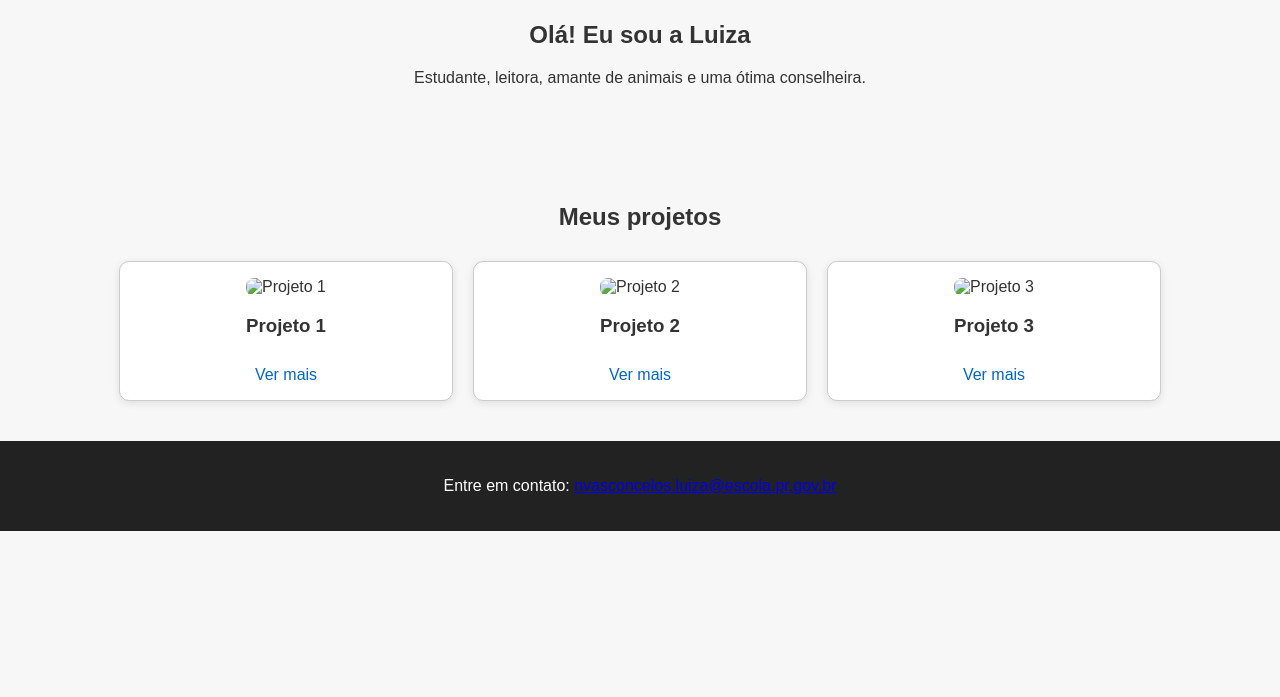
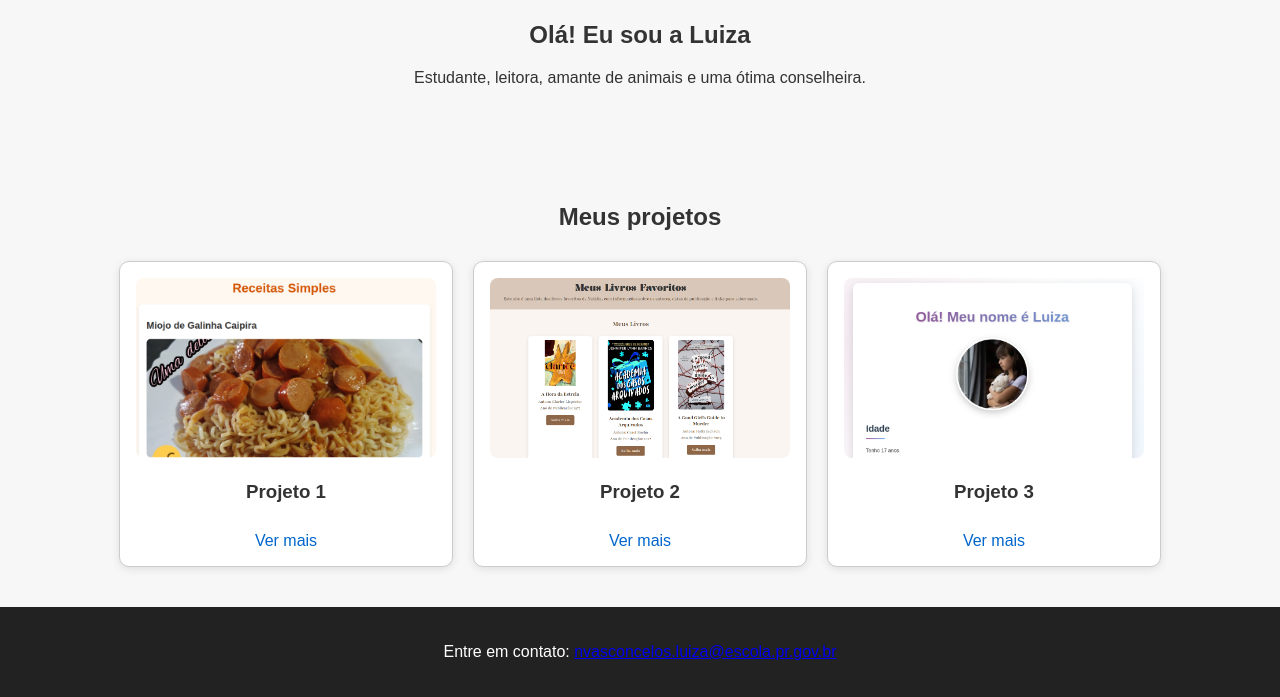
Before and after one commit to luizita2008/github.io-portifolio, a plain HTML site: page index.html in a window 1280 px wide. Shown: the part 252-949 px from the top of the page. Before the commit the page ends 800 px from the top, so only its background shows below. Drawn offline with Linux system fonts and the light colour scheme.

Commit message:
Update index.html

```diff
--- a/index.html
+++ b/index.html
@@ -27,21 +27,21 @@
   <div class="grid">
     <!-- Projeto 1 -->
     <div class="card">
-      <img src="imagem/logo.png" alt="Projeto 1" />
+      <img src="logo.png" alt="Projeto 1" />
       <h3>Projeto 1</h3>
       <a href="https://luizita2008.github.io/github.io-receitas/" target="_blank">Ver mais</a>
     </div>
 
     <!-- Projeto 2 -->
     <div class="card">
-      <img src="imagens/imagem2.png" alt="Projeto 2" />
+      <img src="imagem2.png" alt="Projeto 2" />
       <h3>Projeto 2</h3>
       <a href="https://luizita2008.github.io/github.io-leituras/" target="_blank">Ver mais</a>
     </div>
 
     <!-- Projeto 3 -->
     <div class="card">
-      <img src="imagens/imagem3.png" alt="Projeto 3" />
+      <img src="imagem3.png" alt="Projeto 3" />
       <h3>Projeto 3</h3>
       <a href="https://luizita2008.github.io/github.io-perfil/" target="_blank">Ver mais</a>
     </div>
```
